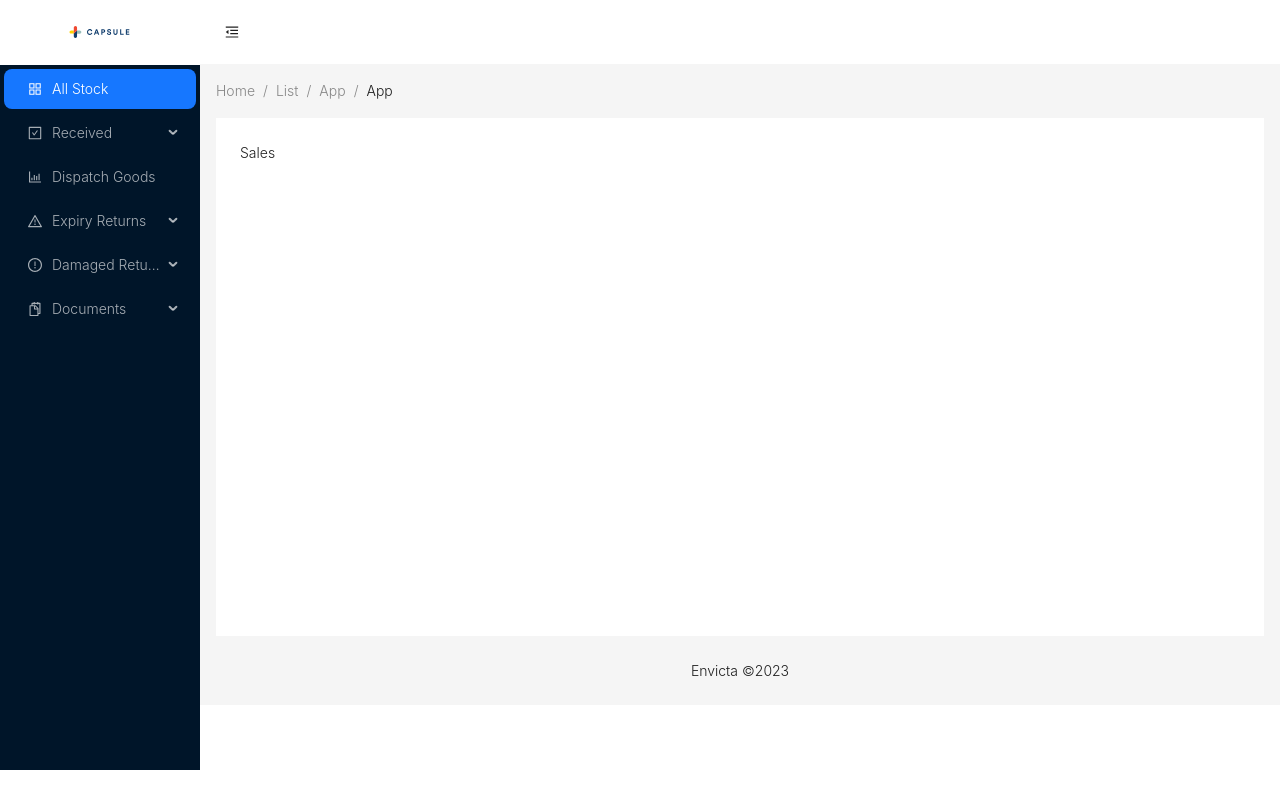
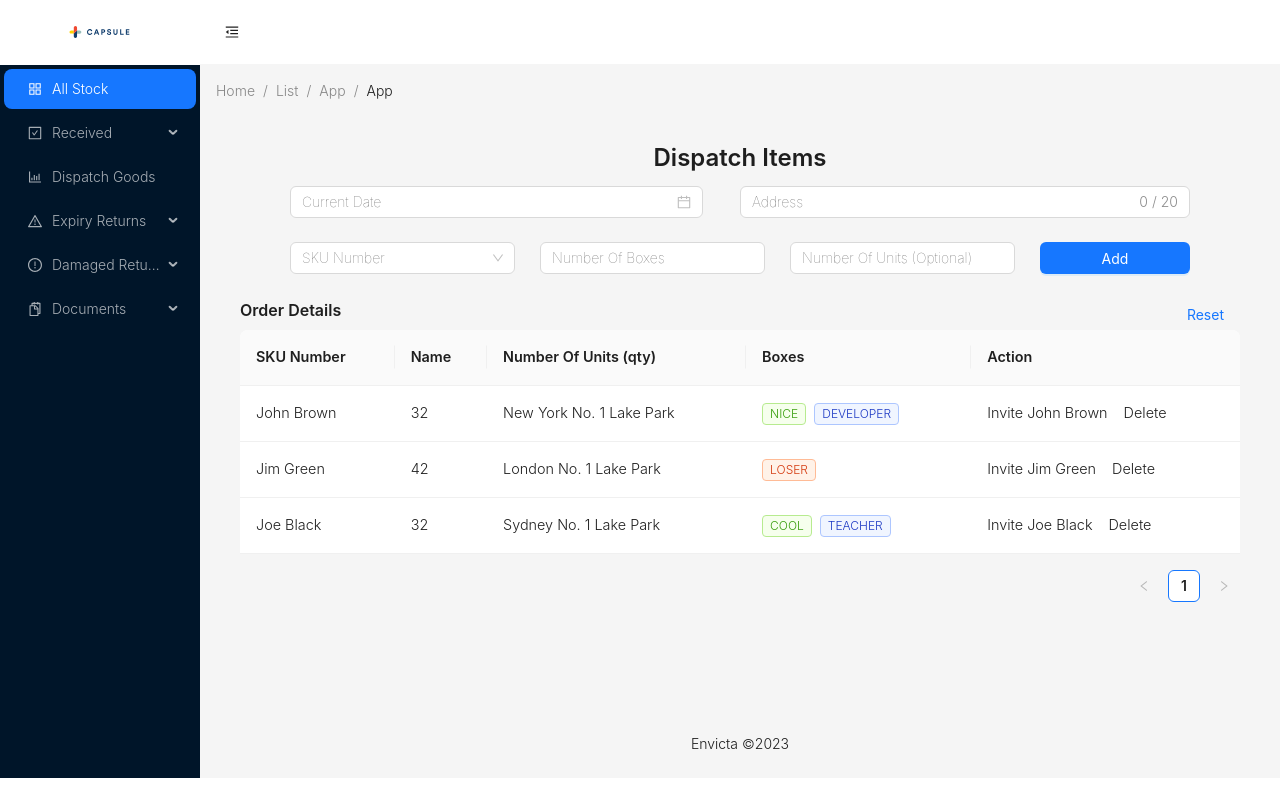
Before and after one commit to mohammedafridh/PharmacyManagementSystem, a React (Create React App) app in the folder frontend/: page /sales in a window 1280 px wide. Built offline with nearby package versions, Linux system fonts and the light colour scheme.

Commit message:
Dispatch

```diff
--- a/frontend/src/App.css
+++ b/frontend/src/App.css
@@ -2,6 +2,9 @@
   padding: 0;
   margin: 0;
   box-sizing: border-box;
+}
+*:focus{
+  outline: none !important;
 }
 .ant-menu-item:hover, .ant-menu-submenu:hover{
   background-color: rgb(91, 91, 91) !important;
--- a/frontend/src/App.js
+++ b/frontend/src/App.js
@@ -20,6 +20,7 @@ import PreLoader from './components/Preloader'
 import NotFound from './Pages/ErrorPages/NotFound'
 
 
+
 const App = () => {
 
   const [isLoading, setIsLoading] = useState(true);
@@ -40,7 +41,7 @@ const App = () => {
       <Route path='*' element={<NotFound />} />
       <Route path='login' element={<Login />} />
       <Route path='/' element={<DashboardLayout/>}>
-        <Route path='allStock' index element={<AllStock />} />
+        <Route path='' index element={<AllStock />} />
         <Route path='addStock' element={<AddStock />} />
         <Route path='purchaseOrder' element={<CreatePurchaseOrder />} />
         <Route path='purchaseReturn' element={<PurchaseReturns />} />
--- a/frontend/src/Layout/DashboardLayout.jsx
+++ b/frontend/src/Layout/DashboardLayout.jsx
@@ -3,10 +3,13 @@ import {
   MenuFoldOutlined,
   MenuUnfoldOutlined, AppstoreOutlined, SnippetsOutlined, WarningOutlined, CheckSquareOutlined, BarChartOutlined, UserOutlined, ExclamationCircleOutlined
 } from '@ant-design/icons';
-import { Breadcrumb, Layout, Menu, theme, Button } from 'antd';
+import { Breadcrumb, Layout, Menu, Button } from 'antd';
 import { Outlet, Link } from 'react-router-dom';
 import { Footer } from 'antd/es/layout/layout';
-import logo from '../images/logo.svg'
+import logo from '../images/logo.svg';
+import { ConfigProvider, theme, Card } from "antd";
+import { CheckOutlined, CloseOutlined } from '@ant-design/icons';
+import { Switch, Space } from 'antd';
 
 
 
@@ -17,7 +20,7 @@ const items = [
     key: 'sub1',
     icon: React.createElement(AppstoreOutlined),
     label: 'All Stock',
-    to: 'allStock'
+    to: ''
   },
   {
     key: 'sub2',
@@ -131,24 +134,31 @@ const renderMenuItems = (menuItems) => {
 
 
 const DashboardLayout = () => {
+  const { defaultAlgorithm, darkAlgorithm } = theme;
+  const [isDarkMode, setIsDarkMode] = useState(false);
   const [collapsed, setCollapsed] = useState(false);
-  const {
-    token: { colorBgContainer },
-  } = theme.useToken();
+
+  const handleTheme = () => {
+    setIsDarkMode((previousValue) => !previousValue);
+
+  };
+
 
   return (
+    <ConfigProvider theme={{
+      algorithm: isDarkMode ? darkAlgorithm : defaultAlgorithm,
+    }}>
       <Layout>
         {/* Sidebar */}
         <Sider trigger={null} collapsible collapsed={collapsed}>
 
-        <div className="demo-logo-vertical" style={{ height: '65px', backgroundColor: 'white' }}> <img src={logo} alt="logo" style={{ width: '100%', height: '100%' }} /> </div>
+          <div className="demo-logo-vertical" style={{ height: '65px' , background: isDarkMode? 'black ' :'white' }}> <img src={logo} alt="logo" style={{ width: '100%', height: '100%' }} /> </div>
 
           <Menu
             mode="inline"
             defaultSelectedKeys={['sub1']}
             defaultOpenKeys={['sub1']}
             style={{
-            height: '100%',
               borderRight: 0,
             }}
             theme='dark'
@@ -160,8 +170,9 @@ const DashboardLayout = () => {
           {/* Top Header */}
           <Header
             style={{
+              position:'relative',
               padding: '0',
-            background: colorBgContainer
+              background: isDarkMode? 'black ' :'white'
             }}
           >
             <Button
@@ -173,6 +184,14 @@ const DashboardLayout = () => {
                 height: '100%',
               }}
             />
+            {/*THEME SWITCH BUTTON*/}
+            {/* <Space direction="vertical" style={{position:'absolute', right:'3%'}}>
+              <Switch onClick={handleTheme}
+                checkedChildren={<CheckOutlined />}
+                unCheckedChildren={<CloseOutlined />}
+                defaultChecked
+              />
+            </Space> */}
             {/* <Menu theme="dark" mode="horizontal" defaultSelectedKeys={['2']} items={items1} /> */}
           </Header>
 
@@ -192,8 +211,7 @@ const DashboardLayout = () => {
             style={{
               padding: 24,
               margin: '0px 16px',
-            minHeight: '64.8vh',
-            background: colorBgContainer,
+              minHeight: '73.9vh',
             }}
           >
 
@@ -209,6 +227,7 @@ const DashboardLayout = () => {
           </Footer>
         </Layout>
       </Layout>
+    </ConfigProvider>
   );
 };
 
--- a/frontend/src/Pages/Login/Login.jsx
+++ b/frontend/src/Pages/Login/Login.jsx
@@ -9,7 +9,7 @@ const Login = () => {
 
   const onFinish = (values) => {
     console.log('Received values of form: ', values);
-    navigate('/allstock');
+    navigate('/');
   };
   const { Content } = Layout;
 
--- a/frontend/src/Pages/Sales/Sales.jsx
+++ b/frontend/src/Pages/Sales/Sales.jsx
@@ -1,8 +1,152 @@
 import React from 'react'
+import { useState } from "react";
+import { Typography, Form, Select, Row, Col, DatePicker, InputNumber, Button, Table, Space, Tag, Input } from "antd";
 
 const Sales = () => {
+
+  const { Title } = Typography;
+
+  const columns = [
+    {
+      title: 'SKU Number',
+      dataIndex: 'name',
+      key: 'name',
+      render: (text) => <a>{text}</a>,
+    },
+    {
+      title: 'Name',
+      dataIndex: 'age',
+      key: 'age',
+    },
+    {
+      title: 'Number Of Units (qty)',
+      dataIndex: 'address',
+      key: 'address',
+    },
+    {
+      title: 'Boxes',
+      key: 'tags',
+      dataIndex: 'tags',
+      render: (_, { tags }) => (
+        <>
+          {tags.map((tag) => {
+            let color = tag.length > 5 ? 'geekblue' : 'green';
+            if (tag === 'loser') {
+              color = 'volcano';
+            }
+            return (
+              <Tag color={color} key={tag}>
+                {tag.toUpperCase()}
+              </Tag>
+            );
+          })}
+        </>
+      ),
+    },
+    {
+      title: 'Action',
+      key: 'action',
+      render: (_, record) => (
+        <Space size="middle">
+          <a>Invite {record.name}</a>
+          <a>Delete</a>
+        </Space>
+      ),
+    },
+  ];
+
+  const data = [
+    {
+      key: '1',
+      name: 'John Brown',
+      age: 32,
+      address: 'New York No. 1 Lake Park',
+      tags: ['nice', 'developer'],
+    },
+    {
+      key: '2',
+      name: 'Jim Green',
+      age: 42,
+      address: 'London No. 1 Lake Park',
+      tags: ['loser'],
+    },
+    {
+      key: '3',
+      name: 'Joe Black',
+      age: 32,
+      address: 'Sydney No. 1 Lake Park',
+      tags: ['cool', 'teacher'],
+    },
+  ];
+
+
   return (
-    <div>Sales</div>
+    <>
+      <div style={{ width: '90%', margin: '0px auto' }}>
+        <Title level={3} className='text-center'>Dispatch Items</Title>
+        <Row className='justify-content-between'>
+          <Col span={11}>
+            <Form.Item>
+              <DatePicker placeholder='Current Date' style={{ width: '100%' }} />
+            </Form.Item>
+          </Col>
+          <Col span={12}>
+            <Input showCount maxLength={20} placeholder='Address'></Input>
+          </Col>
+
+        </Row>
+        <Row className='justify-content-between'>
+          <Col span={6}>
+            <Form.Item>
+              <Select
+                showSearch
+                placeholder="SKU Number"
+                optionFilterProp="children"
+                filterOption={(input, option) => (option?.label ?? '').includes(input)}
+                filterSort={(optionA, optionB) =>
+                  (optionA?.label ?? '').toLowerCase().localeCompare((optionB?.label ?? '').toLowerCase())
+                }
+                options={[
+                  {
+                    value: '1',
+                    label: 'Not Identified',
+                  },
+                  {
+                    value: '2',
+                    label: 'Closed',
+                  }
+                ]}
+              />
+            </Form.Item>
+          </Col>
+
+          <Col span={6}>
+            <Form.Item>
+              <InputNumber placeholder='Number Of Boxes' style={{ width: '100%' }} />
+            </Form.Item>
+          </Col>
+          <Col span={6}>
+            <Form.Item>
+              <InputNumber placeholder='Number Of Units (Optional)' style={{ width: '100%' }} />
+            </Form.Item>
+          </Col>
+
+          <Col span={4}>
+            <Button type='primary' block>Add</Button>
+          </Col>
+
+        </Row>
+      </div>
+      <div className="order-list">
+        <Row className='justify-content-between'>
+          <Title level={5}>Order Details</Title>
+          <Button type='link'>Reset</Button>
+        </Row>
+        <div className="table-container">
+          <Table columns={columns} dataSource={data} />
+        </div>
+      </div>
+    </>
   )
 }
 
```
Lines whose indentation alone changed are shown as unchanged.
